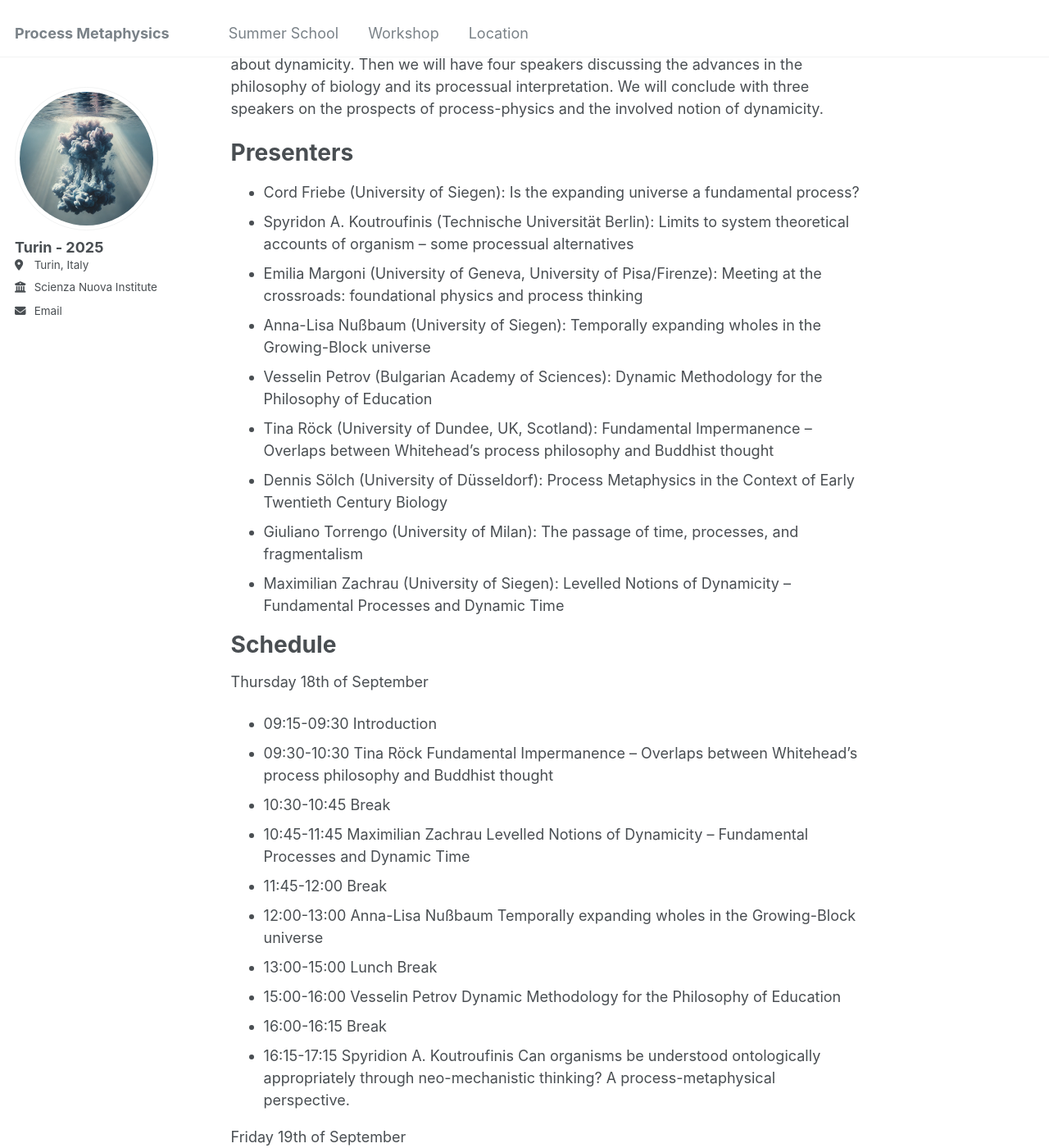
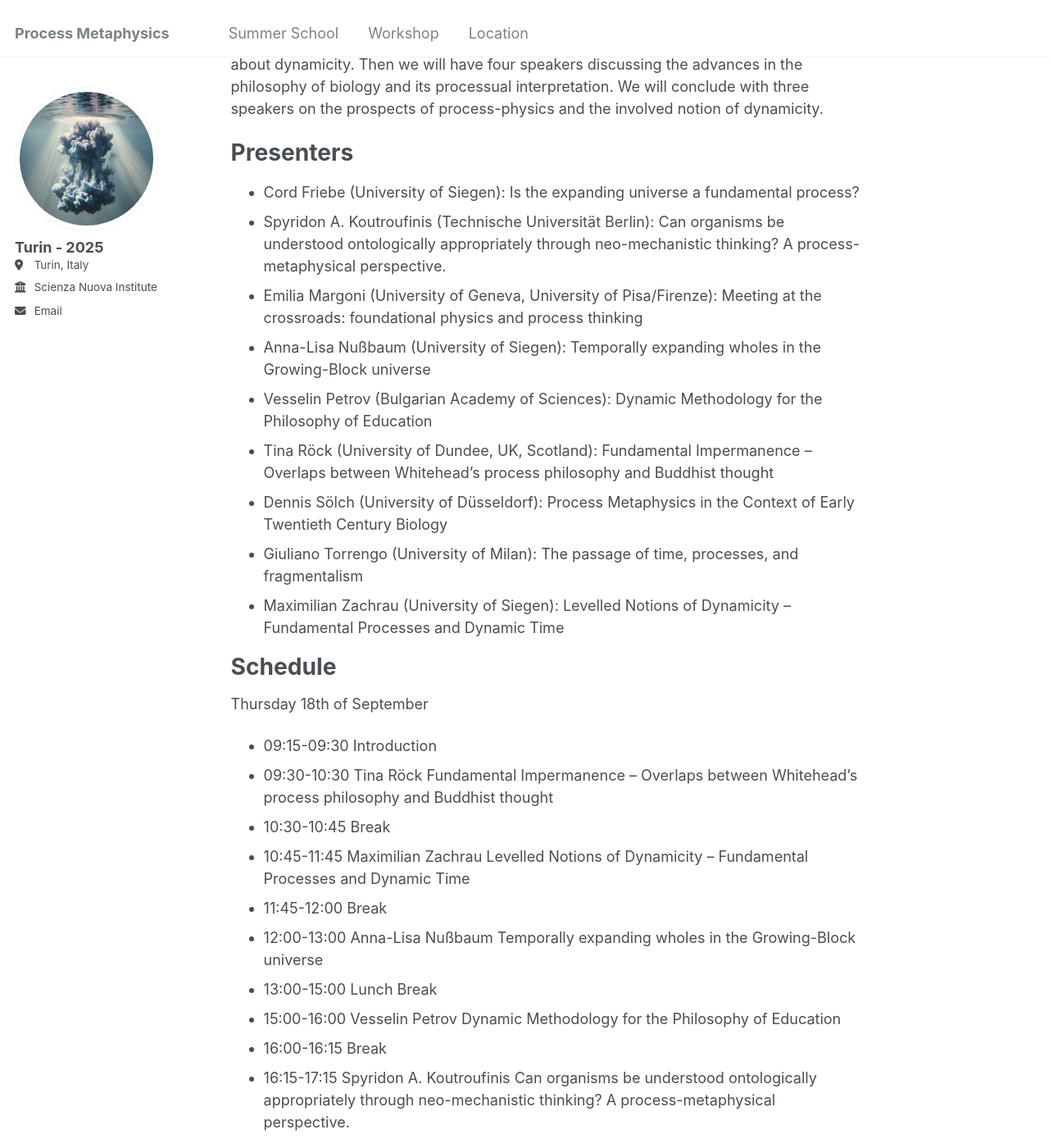
Before and after one commit to k1ssndr/turin2025, a Jekyll site: the page built from _pages/workshop.md, in a window 1280 px wide and 1400 px high, scrolled down 1318 px. Shown: the whole window at 82% size. Built offline with Jekyll 4.4.1, drawn with Linux system fonts in a browser that asks for light colours.

Commit message:
Update workshop.md

```diff
--- a/_pages/workshop.md
+++ b/_pages/workshop.md
@@ -27,7 +27,7 @@ Presenters
 ======
 
 -	Cord Friebe (University of Siegen): Is the expanding universe a fundamental process?
--	Spyridon Α. Koutroufinis (Technische Universität Berlin): Limits to system theoretical accounts of organism – some processual alternatives
+-	Spyridon Α. Koutroufinis (Technische Universität Berlin): Can organisms be understood ontologically appropriately through neo-mechanistic thinking? A process-metaphysical perspective.
 -	Emilia Margoni (University of Geneva, University of Pisa/Firenze): Meeting at the crossroads: foundational physics and process thinking
 -	Anna-Lisa Nußbaum (University of Siegen): Temporally expanding wholes in the Growing-Block universe
 -	Vesselin Petrov (Bulgarian Academy of Sciences): Dynamic Methodology for the Philosophy of Education
@@ -50,7 +50,7 @@ Thursday 18th of September
 - 13:00-15:00	Lunch Break
 - 15:00-16:00	Vesselin Petrov	Dynamic Methodology for the Philosophy of Education
 - 16:00-16:15	Break
-- 16:15-17:15	Spyridion A. Koutroufinis	Can organisms be understood ontologically appropriately through neo-mechanistic thinking? A process-metaphysical perspective.
+- 16:15-17:15	Spyridon A. Koutroufinis	Can organisms be understood ontologically appropriately through neo-mechanistic thinking? A process-metaphysical perspective.
 
 Friday 19th of September
 
```
